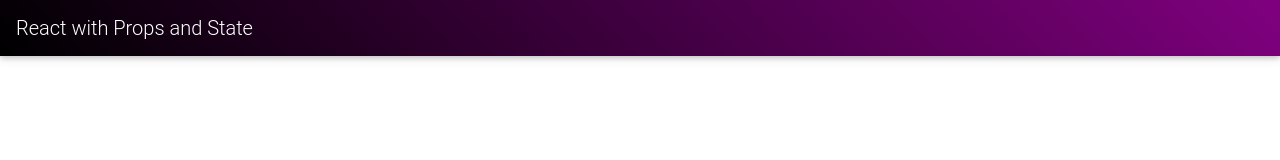
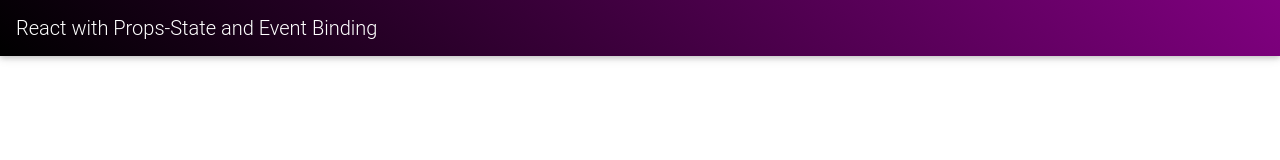
Before and after one commit to Musab-omer/first-app, a React (Create React App) app: page / in a window 1280 px wide. Shown: the top 160 px of the page. Built offline with nearby package versions, Linux system fonts and the light colour scheme.

Commit message:
First commit in this brahsh

```diff
--- a/src/components/layouts/Navbar.js
+++ b/src/components/layouts/Navbar.js
@@ -5,7 +5,7 @@
         return (
             <React.Fragment>
                 <nav className="navbar navbar-expand-md navbar-dark bg-secondary">
-                    <a href="/" className="navbar-brand">React with Props and State</a>
+                    <a href="/" className="navbar-brand">React with Props-State and Event Binding</a>
                     <button className="navbar-toggler" type="button" data-toggle="collapse" data-target="#navbarlinks" >
                         <span className="navbar-toggler-icon"/>
                     </button>
```
